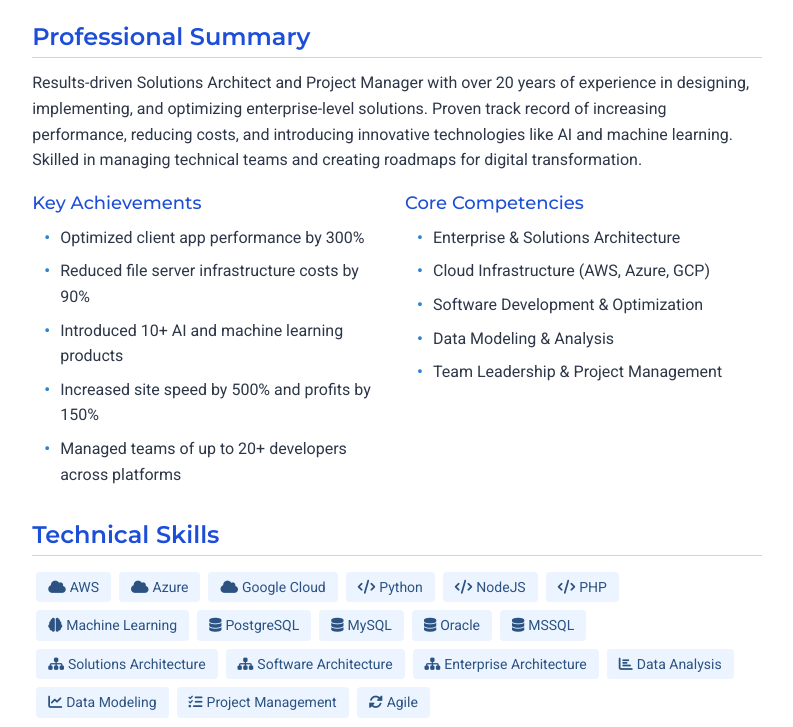
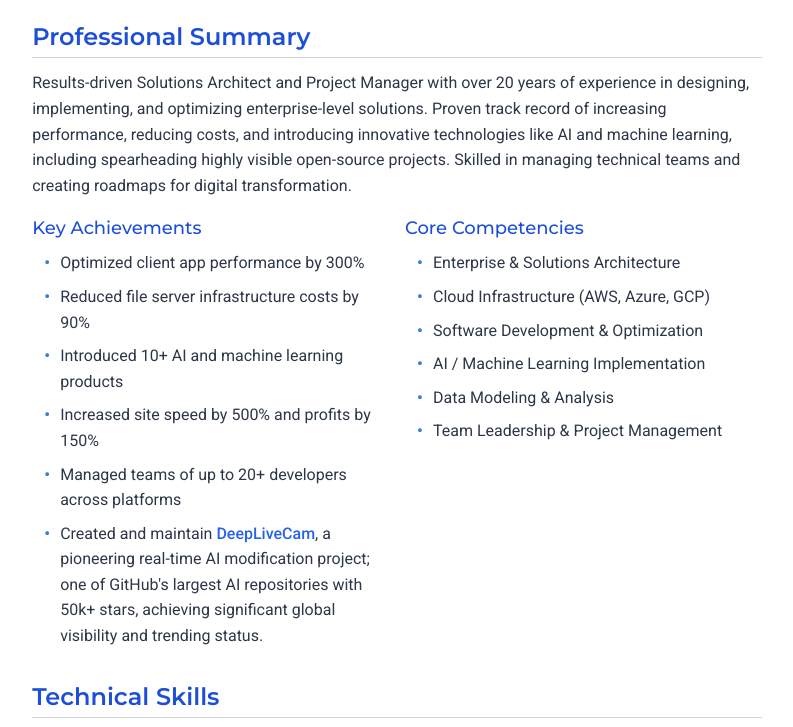
Before and after one commit to hacksider/hacksider.github.io, a plain HTML site: page index.html in a window 1280 px wide. Shown: the part 205-932 px from the top of the page, without its empty margins (243-1036 px from the left). Drawn offline with nearby package versions, Linux system fonts and the light colour scheme.

Commit message:
Update index.html

```diff
--- a/index.html
+++ b/index.html
@@ -120,7 +120,7 @@
         <section class="section">
             <h2 class="text-2xl font-semibold text-blue-700 border-b border-gray-300 pb-1 mb-3">Professional Summary</h2>
             <p class="mb-4">
-                Results-driven Solutions Architect and Project Manager with over 20 years of experience in designing, implementing, and optimizing enterprise-level solutions. Proven track record of increasing performance, reducing costs, and introducing innovative technologies like AI and machine learning. Skilled in managing technical teams and creating roadmaps for digital transformation.
+                Results-driven Solutions Architect and Project Manager with over 20 years of experience in designing, implementing, and optimizing enterprise-level solutions. Proven track record of increasing performance, reducing costs, and introducing innovative technologies like AI and machine learning, including spearheading highly visible open-source projects. Skilled in managing technical teams and creating roadmaps for digital transformation.
             </p>
 
             <div class="grid grid-cols-1 md:grid-cols-2 gap-4 mt-4">
@@ -132,6 +132,8 @@
                         <li class="achievement">Introduced 10+ AI and machine learning products</li>
                         <li class="achievement">Increased site speed by 500% and profits by 150%</li>
                         <li class="achievement">Managed teams of up to 20+ developers across platforms</li>
+                        <li class="achievement">Created and maintain <a href="https://github.com/hacksider/Deep-Live-Cam" target="_blank" rel="noopener noreferrer" class="text-blue-600 hover:underline font-medium">DeepLiveCam</a>, a pioneering real-time AI modification project; one of GitHub's largest AI repositories with 50k+ stars, achieving significant global visibility and trending status.
+
                     </ul>
                 </div>
                 <div>
@@ -140,6 +142,7 @@
                         <li class="achievement">Enterprise & Solutions Architecture</li>
                         <li class="achievement">Cloud Infrastructure (AWS, Azure, GCP)</li>
                         <li class="achievement">Software Development & Optimization</li>
+                        <li class="achievement">AI / Machine Learning Implementation</li>
                         <li class="achievement">Data Modeling & Analysis</li>
                         <li class="achievement">Team Leadership & Project Management</li>
                     </ul>
@@ -157,7 +160,7 @@
                 <div class="skill-tag"><i class="fas fa-code mr-1"></i>Python</div>
                 <div class="skill-tag"><i class="fas fa-code mr-1"></i>NodeJS</div>
                 <div class="skill-tag"><i class="fas fa-code mr-1"></i>PHP</div>
-                <div class="skill-tag"><i class="fas fa-brain mr-1"></i>Machine Learning</div>
+                <div class="skill-tag"><i class="fas fa-brain mr-1"></i>AI / Machine Learning</div>
                 <div class="skill-tag"><i class="fas fa-database mr-1"></i>PostgreSQL</div>
                 <div class="skill-tag"><i class="fas fa-database mr-1"></i>MySQL</div>
                 <div class="skill-tag"><i class="fas fa-database mr-1"></i>Oracle</div>
@@ -169,6 +172,7 @@
                 <div class="skill-tag"><i class="fas fa-chart-line mr-1"></i>Data Modeling</div>
                 <div class="skill-tag"><i class="fas fa-tasks mr-1"></i>Project Management</div>
                 <div class="skill-tag"><i class="fas fa-sync-alt mr-1"></i>Agile</div>
+                <div class="skill-tag"><i class="fab fa-github mr-1"></i>Open Source Contribution</div>
             </div>
         </section>
 
@@ -274,7 +278,7 @@
 
         <!-- Footer Section -->
         <footer class="mt-8 pt-4 border-t border-gray-300 text-center text-gray-600">
-            <p>This resume was professionally designed to highlight Kenneth Estanislao's 20+ years of experience in Solutions Architecture and Project Management.</p>
+            <p>This resume was professionally designed to highlight Kenneth Estanislao's 20+ years of experience in Solutions Architecture, Project Management, and AI innovation.</p>
         </footer>
     </div>
 </body>
```
